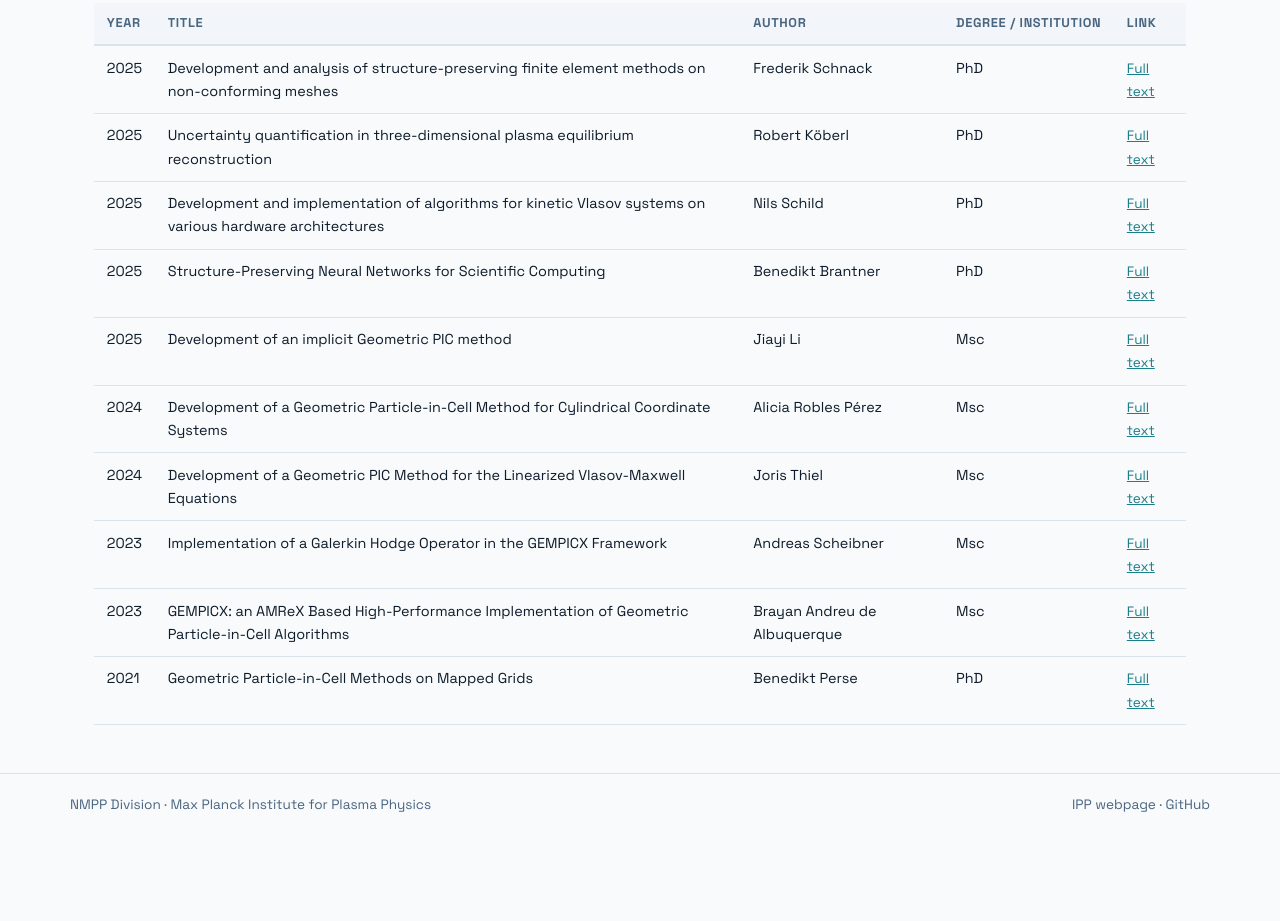
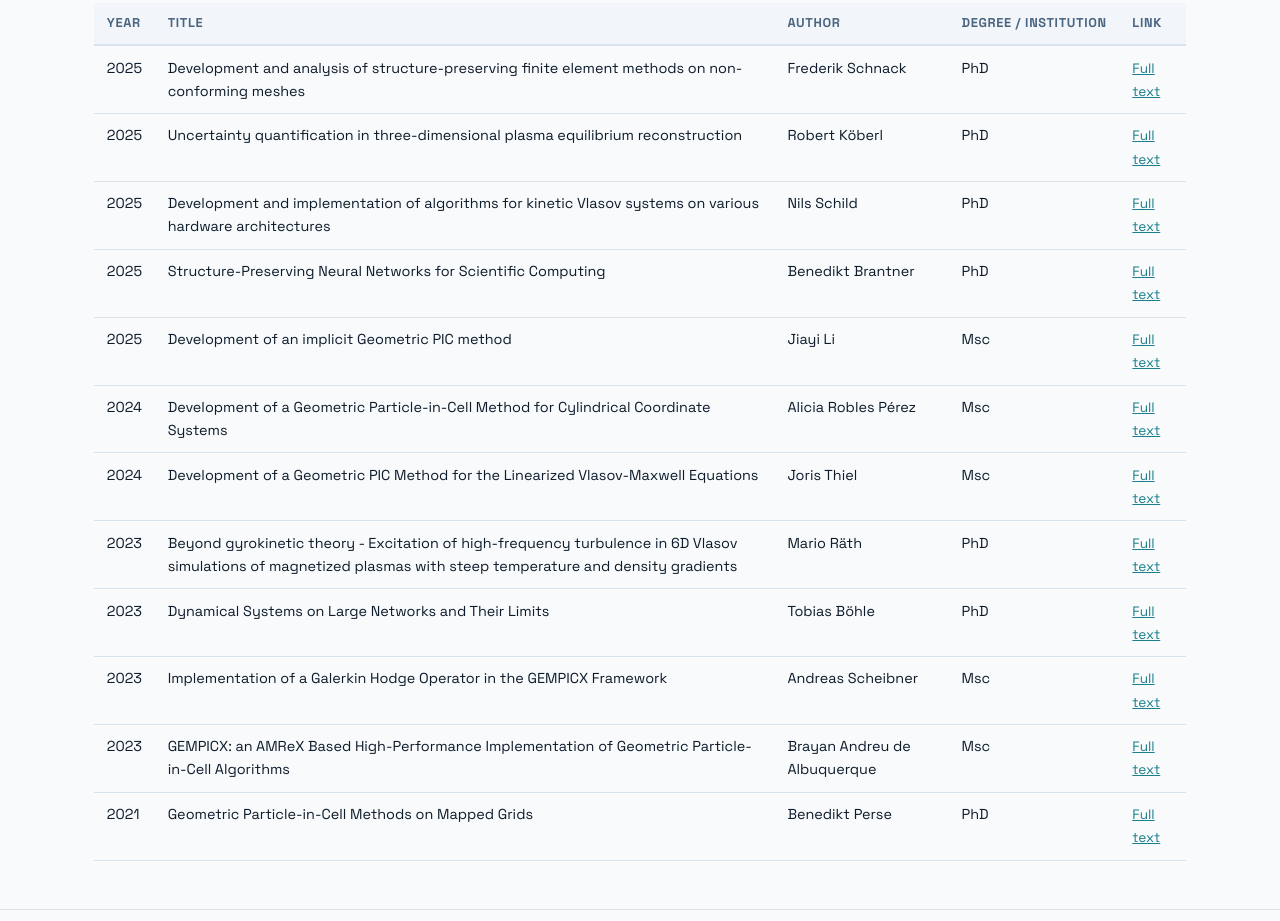
Before and after one commit to nmpp-hub/nmpp-hub.github.io, an Astro site: page /dissertations in a window 1280 px wide. Shown: the part 263-1184 px from the top of the page. Before the commit the page ends 1099 px from the top, so only its background shows below. Built offline with nearby package versions, Linux system fonts and the light colour scheme; Astro itself is replaced by a stand-in of ours.

Commit message:
Added Tobias' and Mario's dissertations (#16)

```diff
--- a/src/pages/dissertations.astro
+++ b/src/pages/dissertations.astro
@@ -73,6 +73,20 @@ import Base from '../layouts/Base.astro';
         </tr>
         <tr>
           <td>2023</td>
+          <td>Beyond gyrokinetic theory - Excitation of high-frequency turbulence in 6D Vlasov simulations of magnetized plasmas with steep temperature and density gradients</td>
+          <td>Mario Räth</td>
+          <td>PhD</td>
+          <td><a href="https://mediatum.ub.tum.de/1703830">Full text</a></td>
+        </tr>
+        <tr>
+          <td>2023</td>
+          <td>Dynamical Systems on Large Networks and Their Limits</td>
+          <td>Tobias Böhle</td>
+          <td>PhD</td>
+          <td><a href="https://mediatum.ub.tum.de/node?id=1713738">Full text</a></td>
+        </tr>
+        <tr>
+          <td>2023</td>
           <td>Implementation of a Galerkin Hodge Operator in the GEMPICX Framework</td>
           <td>Andreas Scheibner</td>
           <td>Msc</td>
```
